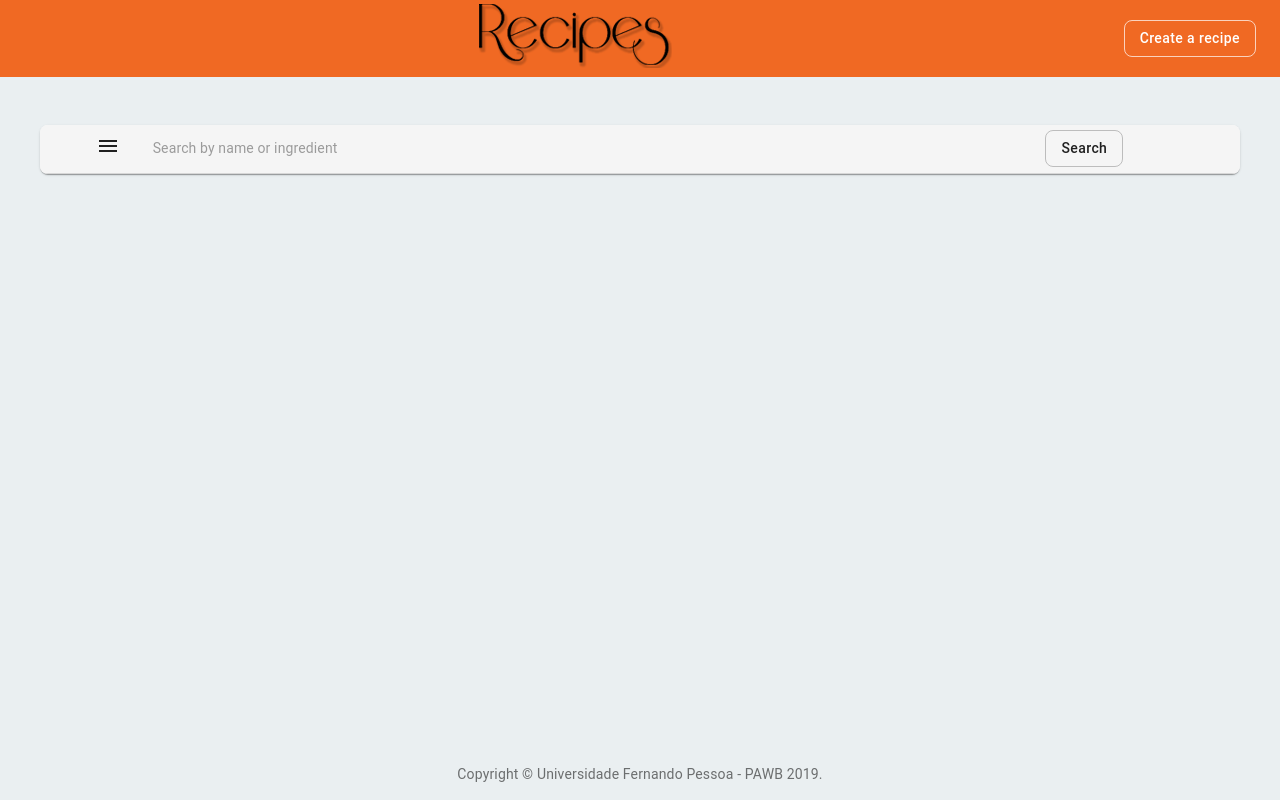
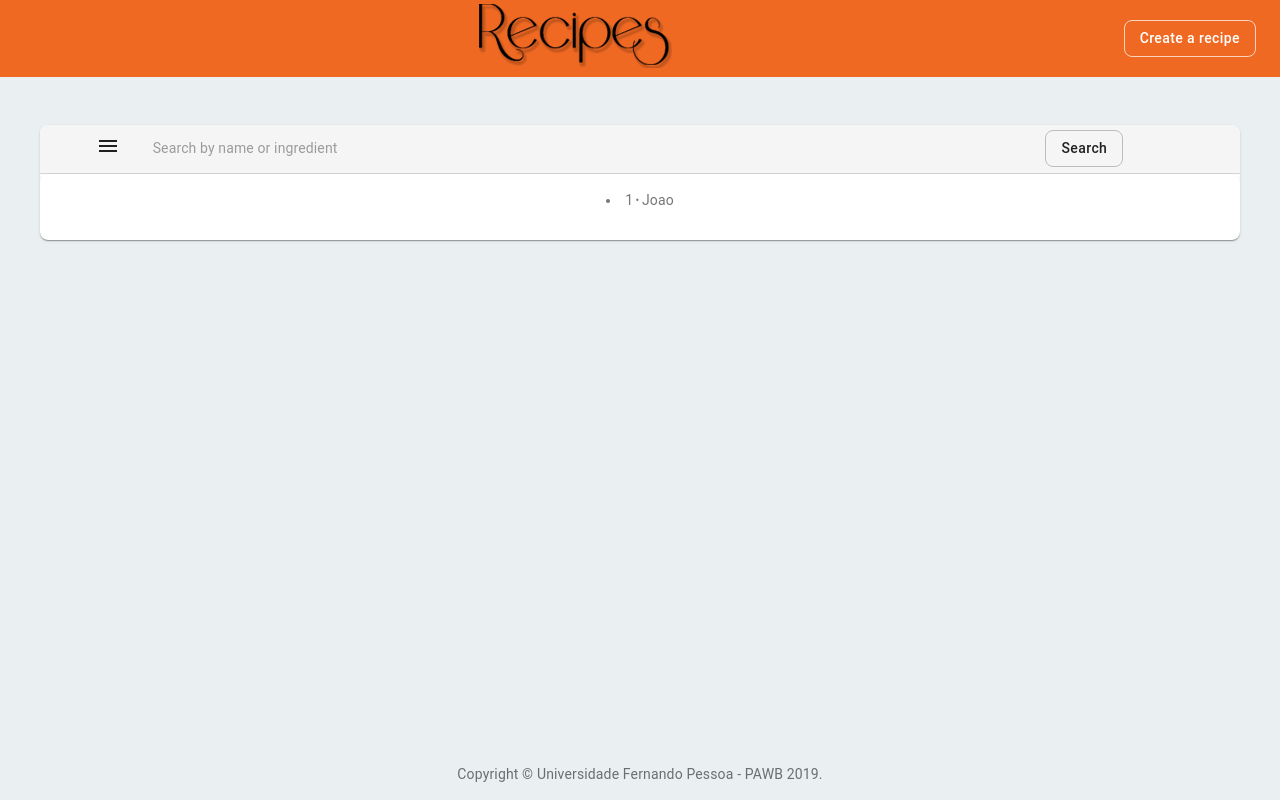
Before and after one commit to paulobento10/recipes, a React (Create React App) app in the folder react/react-app/: page / in a window 1280 px wide. Built offline with nearby package versions, Linux system fonts and the light colour scheme.

Commit message:
Clear some warnings and more tests on how to pass information between components

```diff
--- a/react/react-app/src/App.js
+++ b/react/react-app/src/App.js
@@ -1,4 +1,4 @@
-import React, { /*Component,*/ useState } from 'react';
+import React, { useState } from 'react';
 import './App.css';
 import {BrowserRouter as Router, Switch,Route} from "react-router-dom";
 import { AuthContext } from "./context/auth";
--- a/react/react-app/src/Components/Copyright.js
+++ b/react/react-app/src/Components/Copyright.js
@@ -1,4 +1,4 @@
-import React, { useState } from "react";
+import React from "react";
 import Typography from '@material-ui/core/Typography';
 
 export default function Copyright() {
--- a/react/react-app/src/Components/Header.js
+++ b/react/react-app/src/Components/Header.js
@@ -1,23 +1,13 @@
 import React from 'react';
 import PropTypes from 'prop-types';
 import AppBar from '@material-ui/core/AppBar';
-import Avatar from '@material-ui/core/Avatar';
 import Button from '@material-ui/core/Button';
 import Grid from '@material-ui/core/Grid';
-import HelpIcon from '@material-ui/icons/Help';
-import Hidden from '@material-ui/core/Hidden';
-import IconButton from '@material-ui/core/IconButton';
-import Link from '@material-ui/core/Link';
-import MenuIcon from '@material-ui/icons/Menu';
-import NotificationsIcon from '@material-ui/icons/Notifications';
-import Tab from '@material-ui/core/Tab';
-import Tabs from '@material-ui/core/Tabs';
 import Toolbar from '@material-ui/core/Toolbar';
-import Tooltip from '@material-ui/core/Tooltip';
 import Typography from '@material-ui/core/Typography';
 import { withStyles } from '@material-ui/core/styles';
-import { withRouter } from 'react-router-dom';
 import logo from '../images/image.png';
+//import { withRouter } from 'react-router-dom';
 
 const lightColor = 'rgba(255, 255, 255, 0.7)';
 
@@ -44,7 +34,7 @@ const styles = theme => ({
 });
 
 function Header(props) {
-  const { classes, onDrawerToggle } = props;
+  const { classes/*, onDrawerToggle*/ } = props;
 
   return (
     <React.Fragment>
--- a/react/react-app/src/Components/Show/ShowContent.js
+++ b/react/react-app/src/Components/Show/ShowContent.js
@@ -1,34 +1,42 @@
 import React from 'react';
-import { useState, useCallback, useEffect } from 'react';
-import PropTypes from 'prop-types';
-import AppBar from '@material-ui/core/AppBar';
-import Toolbar from '@material-ui/core/Toolbar';
+import { makeStyles } from '@material-ui/core/styles';
+import Card from '@material-ui/core/Card';
+import CardContent from '@material-ui/core/CardContent';
 import Typography from '@material-ui/core/Typography';
-import Paper from '@material-ui/core/Paper';
-import Grid from '@material-ui/core/Grid';
-import Button from '@material-ui/core/Button';
-import TextField from '@material-ui/core/TextField';
-import Tooltip from '@material-ui/core/Tooltip';
-import IconButton from '@material-ui/core/IconButton';
-import { withStyles } from '@material-ui/core/styles';
-import SearchIcon from '@material-ui/icons/Search';
-import RefreshIcon from '@material-ui/icons/Refresh';
-import MenuIcon from '@material-ui/icons/Menu';
-import ListItemText from '@material-ui/core/ListItemText';
-import MenuItem from '@material-ui/core/MenuItem';
-import Menu from '@material-ui/core/Menu';
-import axios from 'axios';
+//import axios from 'axios';
 
+const useStyles = makeStyles({
+    card: {
+      minWidth: 275,
+    },
+    bullet: {
+      display: 'inline-block',
+      margin: '0 2px',
+      transform: 'scale(0.8)',
+    },
+    title: {
+      fontSize: 14,
+    },
+    pos: {
+      marginBottom: 12,
+    },
+});
 
 function ShowContent(props) {
-    const [theArray, setTheArray] = useState([]);
-    const addEntryClick = () => {
-        setTheArray([...theArray, "Entry ${theArray.length}"]);
-    };
+  const classes = useStyles();
+  const bull = <span className={classes.bullet}>•</span>;
 
-    return (
-        <Button onClick={addEntryClick}>{theArray.length}</Button>
-      );
+  return (
+    <Card className={classes.card}>
+      <CardContent>
+        <Typography className={classes.title} color="textSecondary" gutterBottom>
+        {props.recipes.map(item => {
+          return <li key={item.id}>{item.id}{bull}{item.label}</li>;
+        })}
+        </Typography>
+      </CardContent>
+    </Card>
+  );
 }
 
 export default ShowContent;
--- a/react/react-app/src/Components/Show/ShowSearch.js
+++ b/react/react-app/src/Components/Show/ShowSearch.js
@@ -1,4 +1,5 @@
 import React from 'react';
+import { useState, /*useCallback,*/ useEffect } from 'react';
 import PropTypes from 'prop-types';
 import AppBar from '@material-ui/core/AppBar';
 import Toolbar from '@material-ui/core/Toolbar';
@@ -7,15 +8,12 @@ import Paper from '@material-ui/core/Paper';
 import Grid from '@material-ui/core/Grid';
 import Button from '@material-ui/core/Button';
 import TextField from '@material-ui/core/TextField';
-import Tooltip from '@material-ui/core/Tooltip';
-import IconButton from '@material-ui/core/IconButton';
 import { withStyles } from '@material-ui/core/styles';
-import SearchIcon from '@material-ui/icons/Search';
-import RefreshIcon from '@material-ui/icons/Refresh';
 import MenuIcon from '@material-ui/icons/Menu';
 import ListItemText from '@material-ui/core/ListItemText';
 import MenuItem from '@material-ui/core/MenuItem';
 import Menu from '@material-ui/core/Menu';
+import Content from './ShowContent'
 
 const styles = theme => ({
   paper: {
@@ -75,6 +73,28 @@ function ShowSearch(props) {
   const { classes } = props;
   const [anchorEl, setAnchorEl] = React.useState(null);
 
+  const [recipes, setRecipes] = useState([]);
+
+  useEffect(() => {                 //aqui iremos preencher o array das receitas (default) logo após o render (get de allrecipes)
+    setRecipes([
+      ...recipes,
+      {
+        id: 1,
+        label: "Joao"
+      }
+    ]);
+  }, []);
+
+  const addEntryClick = () => {     //aqui iremos atualizar o array das receitas para as receitas pesquisadas (resposta ao get da pesquisa)
+    setRecipes([
+      ...recipes,
+      {
+        id: (recipes[(recipes.length-1)].id)+1,
+        label: "Joao"
+      }
+    ]);
+  };
+
   const handleClick = event => {
     setAnchorEl(event.currentTarget);
   };
@@ -82,6 +102,7 @@ function ShowSearch(props) {
   const handleClose = () => {
     setAnchorEl(null);
   };
+
   return (
     <Paper className={classes.paper}>
       <AppBar className={classes.searchBar} position="static" color="default" elevation={0}>
@@ -129,13 +150,14 @@ function ShowSearch(props) {
               />
             </Grid>
             <Grid item >
-              <Button variant="outlined" /*onClick(função de get de receitas)*/>
+              <Button variant="outlined" onClick={addEntryClick} /*onClick(função de get de receitas)*/>
                 Search
               </Button>
             </Grid>
           </Grid>
         </Toolbar>
       </AppBar>
+      <Content recipes={recipes}/>
     </Paper>
   );
 }
--- a/react/react-app/src/Pages/Show.js
+++ b/react/react-app/src/Pages/Show.js
@@ -2,9 +2,6 @@ import React from 'react';
 import PropTypes from 'prop-types';
 import { createMuiTheme, ThemeProvider, withStyles } from '@material-ui/core/styles';
 import CssBaseline from '@material-ui/core/CssBaseline';
-import Hidden from '@material-ui/core/Hidden';
-import Typography from '@material-ui/core/Typography';
-import Link from '@material-ui/core/Link';
 import Search from '../Components/Show/ShowSearch';
 import Header from '../Components/Header';
 import Copyright from "../Components/Copyright";
--- a/react/react-app/src/Pages/SignIn.js
+++ b/react/react-app/src/Pages/SignIn.js
@@ -1,11 +1,8 @@
 import React, { useState } from "react";
-//import Redirect from "react-router-dom";
 import Avatar from '@material-ui/core/Avatar';
 import Button from '@material-ui/core/Button';
 import CssBaseline from '@material-ui/core/CssBaseline';
 import TextField from '@material-ui/core/TextField';
-//import FormControlLabel from '@material-ui/core/FormControlLabel';
-//import Checkbox from '@material-ui/core/Checkbox';
 import Link from '@material-ui/core/Link';
 import Paper from '@material-ui/core/Paper';
 import Box from '@material-ui/core/Box';
@@ -16,6 +13,9 @@ import { makeStyles } from '@material-ui/core/styles';
 import axios from 'axios';
 import { useAuth } from "../context/auth";
 import Copyright from "../Components/Copyright";
+//import Redirect from "react-router-dom";
+//import FormControlLabel from '@material-ui/core/FormControlLabel';
+//import Checkbox from '@material-ui/core/Checkbox';
 
 const useStyles = makeStyles(theme => ({
   root: {
--- a/react/react-app/src/Pages/SignUp.js
+++ b/react/react-app/src/Pages/SignUp.js
@@ -1,11 +1,8 @@
 import React, { useState } from "react";
-//import Redirect from "react-router-dom";
 import Avatar from '@material-ui/core/Avatar';
 import Button from '@material-ui/core/Button';
 import CssBaseline from '@material-ui/core/CssBaseline';
 import TextField from '@material-ui/core/TextField';
-//import FormControlLabel from '@material-ui/core/FormControlLabel';
-//import Checkbox from '@material-ui/core/Checkbox';
 import Link from '@material-ui/core/Link';
 import Grid from '@material-ui/core/Grid';
 import Box from '@material-ui/core/Box';
@@ -16,6 +13,9 @@ import Container from '@material-ui/core/Container';
 import axios from 'axios';
 import { useAuth } from "../context/auth";
 import Copyright from "../Components/Copyright";
+//import Redirect from "react-router-dom";
+//import FormControlLabel from '@material-ui/core/FormControlLabel';
+//import Checkbox from '@material-ui/core/Checkbox';
 
 const useStyles = makeStyles(theme => ({
   paper: {
```
